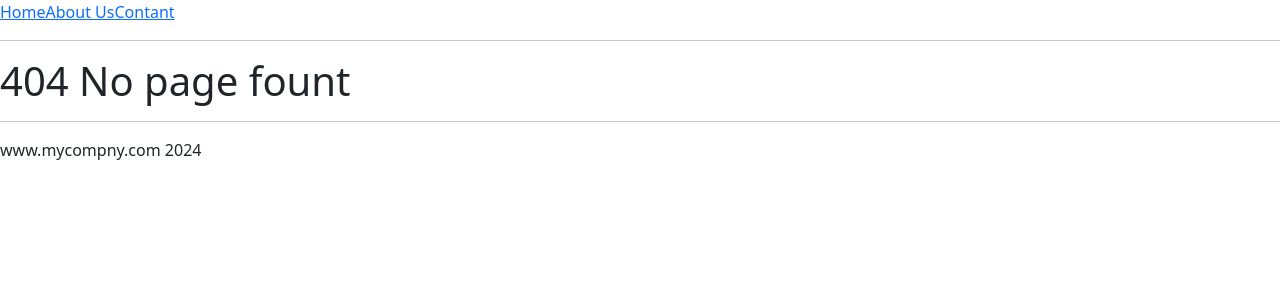
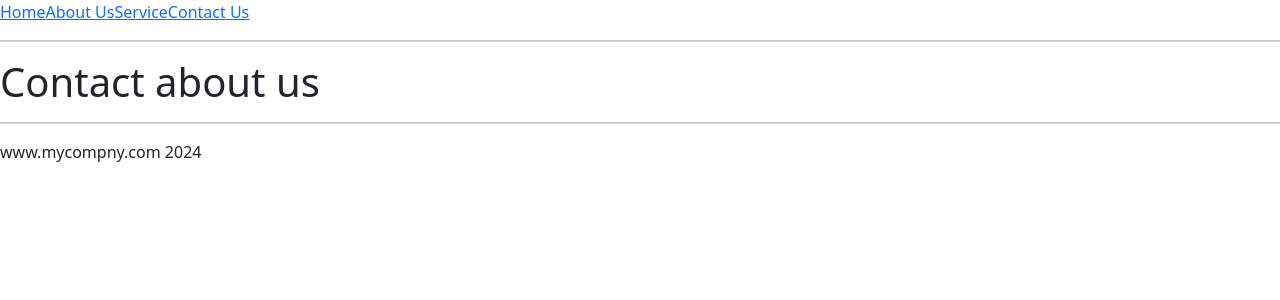
Before and after one commit to Arunsilawat/React, a React (Vite) app: page /contact in a window 1280 px wide. Before the commit this address had no page. Shown: the top 300 px of the page. Built offline with nearby package versions, Linux system fonts and the light colour scheme.

Commit message:
Route Dom

```diff
--- a/src/App.jsx
+++ b/src/App.jsx
@@ -1,20 +1,22 @@
-
 import { BrowserRouter,Routes,Route } from "react-router-dom";
 import Layout from "./Layout";
-import Home from "./Home";
-import About from "./About";
-import Contant from "./Contant";
-import NoPage from "./NoPage";
+import Home from "./Pages/Home";
+import Service from "./Pages/Service";
+import About from "./Pages/About";
+import NoPage from "./Pages/NoPage";
+import Contact from "./Pages/Contact";
+
 const App=()=>{
     return(
         <>
           <BrowserRouter>
              <Routes>
                   <Route path="/" element={<Layout/>}>
-                            <Route index element={<Home/>}></Route>
+                       <Route index element={<Home/>}/>
                        <Route path="/home" element={<Home/>}/>
+                       <Route path="/service" element={<Service/>}/>
                        <Route path="/about" element={<About/>}/>
-                            <Route path="/contant" element={<Contant/>}/>
+                       <Route path="/contact" element={<Contact/>}/>
                        <Route path="*" element={<NoPage/>}/>
                   </Route>
              </Routes>
--- a/src/Contant.jsx
+++ /dev/null
@@ -1,14 +0,0 @@
-
-
-
-
-
-const Contant=()=>{
-    return(
-        <>
-         <h1>Contant Page</h1>
-        </>
-    )
-}
-
-export default Contant;
--- a/src/Layout.jsx
+++ b/src/Layout.jsx
@@ -6,12 +6,12 @@ const Layout=()=>{
       <>
        <Link to="home">Home</Link>
        <Link to="about">About Us</Link>
-       <Link to="contant">Contant</Link>
-
-       <hr size="3" color="red"/>
+       <Link to="service">Service</Link>
+       <Link to="contact">Contact Us</Link>
+       <hr size="4" color="red"/>
        <Outlet/>
-       <hr size="3" color="red"/>
-       www.mycompny.com 2024
+       <hr size="4" color="red"/>
+         www.mycompny.com 2024
       </>
     )
   }
--- /dev/null
+++ b/src/Pages/Contact.jsx
@@ -0,0 +1,10 @@
+
+
+const Contact=()=>{
+    return(
+        <>
+         <h1>Contact about us</h1>
+        </>
+    )
+}
+export default Contact;
--- a/src/Home.jsx
+++ b/src/Pages/Home.jsx
@@ -8,5 +8,5 @@ const Home=()=>{
         </>
     )
 }
-
+``
 export default Home;
--- a/src/NoPage.jsx
+++ b/src/Pages/NoPage.jsx
@@ -10,7 +10,7 @@
 const NoPage=()=>{
     return(
         <>
-         <h1>404 No page fount</h1>
+         <h1>error: 404 page not fount</h1>
         </>
     )
 }
--- /dev/null
+++ b/src/Pages/Service.jsx
@@ -0,0 +1,20 @@
+
+
+
+
+
+
+
+
+
+
+
+const Service=()=>{
+    return(
+        <>
+         <h1>Our company Servise</h1>
+        </>
+    )
+}
+
+export default Service;
```
Also changed, not shown: src/Pages/About.jsx (renamed from src/About.jsx). Lines whose indentation alone changed are shown as unchanged.
